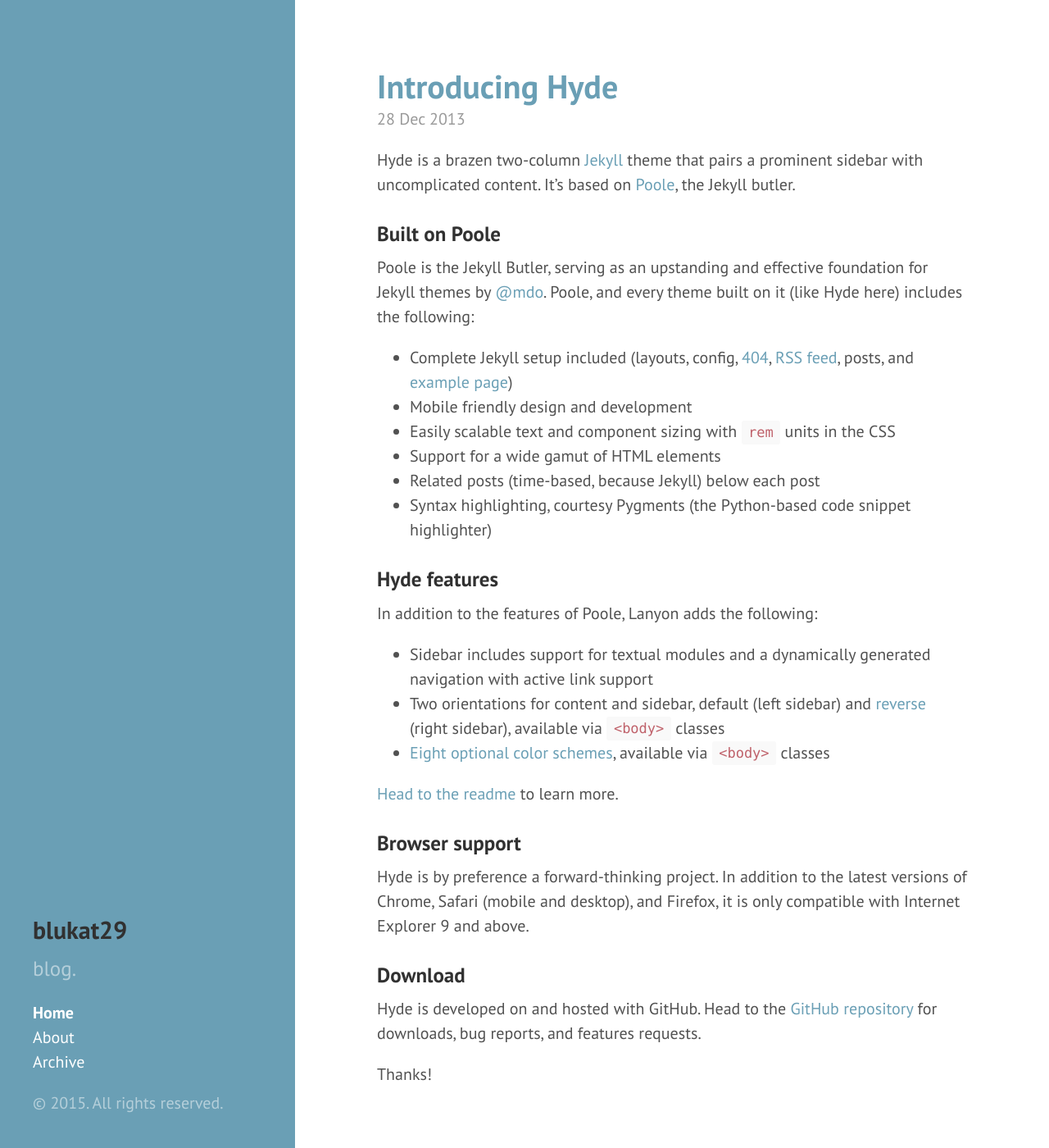
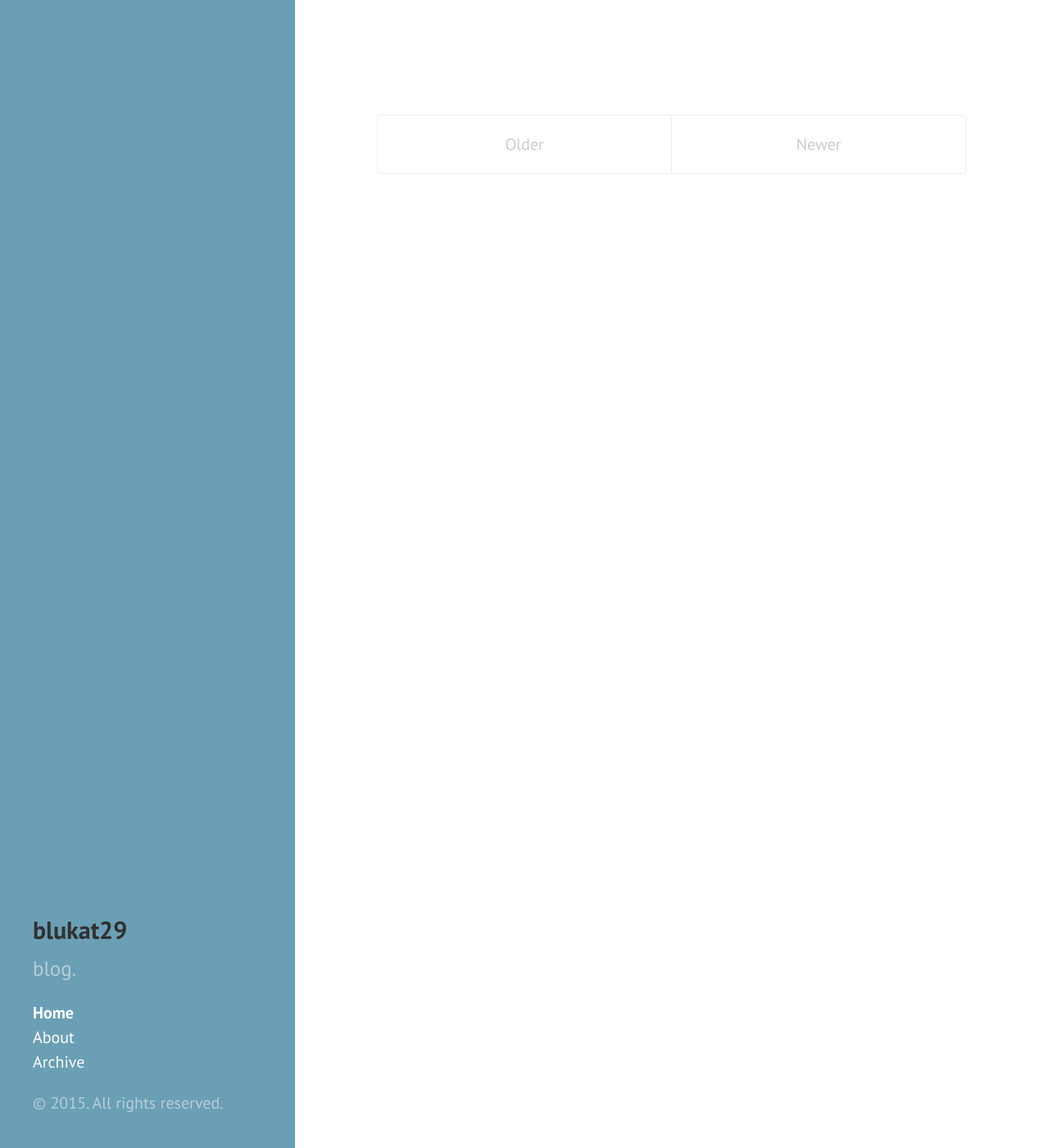
Before and after one commit to blukat29/blukat29.github.io, a Jekyll site: the page built from index.html, in a window 1280 px wide and 1400 px high. Shown: the whole window at 82% size. Built offline with Jekyll 4.4.1, drawn with Linux system fonts in a browser that asks for light colours; Markdown is read by kramdown in place of the engine named in the settings; the list of posts is cut into pages by our own code.

Commit message:
Delete default posts and about page

```diff
--- a/_posts/2013-12-28-introducing-hyde.md
+++ /dev/null
@@ -1,37 +0,0 @@
----
-layout: post
-title: Introducing Hyde
----
-
-Hyde is a brazen two-column [Jekyll](http://jekyllrb.com) theme that pairs a prominent sidebar with uncomplicated content. It's based on [Poole](http://getpoole.com), the Jekyll butler.
-
-### Built on Poole
-
-Poole is the Jekyll Butler, serving as an upstanding and effective foundation for Jekyll themes by [@mdo](https://twitter.com/mdo). Poole, and every theme built on it (like Hyde here) includes the following:
-
-* Complete Jekyll setup included (layouts, config, [404](/404), [RSS feed](/atom.xml), posts, and [example page](/about))
-* Mobile friendly design and development
-* Easily scalable text and component sizing with `rem` units in the CSS
-* Support for a wide gamut of HTML elements
-* Related posts (time-based, because Jekyll) below each post
-* Syntax highlighting, courtesy Pygments (the Python-based code snippet highlighter)
-
-### Hyde features
-
-In addition to the features of Poole, Lanyon adds the following:
-
-* Sidebar includes support for textual modules and a dynamically generated navigation with active link support
-* Two orientations for content and sidebar, default (left sidebar) and [reverse](https://github.com/poole/lanyon#reverse-layout) (right sidebar), available via `<body>` classes
-* [Eight optional color schemes](https://github.com/poole/hyde#themes), available via `<body>` classes
-
-[Head to the readme](https://github.com/poole/hyde#readme) to learn more.
-
-### Browser support
-
-Hyde is by preference a forward-thinking project. In addition to the latest versions of Chrome, Safari (mobile and desktop), and Firefox, it is only compatible with Internet Explorer 9 and above.
-
-### Download
-
-Hyde is developed on and hosted with GitHub. Head to the <a href="https://github.com/poole/hyde">GitHub repository</a> for downloads, bug reports, and features requests.
-
-Thanks!
--- a/about.md
+++ b/about.md
@@ -3,28 +3,6 @@
 title: About
 ---
 
-<p class="message">
-  Hey there! This page is included as an example. Feel free to customize it for your own use upon downloading. Carry on!
-</p>
+Hello!
 
-In the novel, *The Strange Case of Dr. Jeykll and Mr. Hyde*, Mr. Poole is Dr. Jekyll's virtuous and loyal butler. Similarly, Poole is an upstanding and effective butler that helps you build Jekyll themes. It's made by [@mdo](https://twitter.com/mdo).
-
-There are currently two themes built on Poole:
-
-* [Hyde](http://hyde.getpoole.com)
-* [Lanyon](http://lanyon.getpoole.com)
-
-Learn more and contribute on [GitHub](https://github.com/poole).
-
-## Setup
-
-Some fun facts about the setup of this project include:
-
-* Built for [Jekyll](http://jekyllrb.com)
-* Developed on GitHub and hosted for free on [GitHub Pages](https://pages.github.com)
-* Coded with [Sublime Text 2](http://sublimetext.org), an amazing code editor
-* Designed and developed while listening to music like [Blood Bros Trilogy](https://soundcloud.com/maddecent/sets/blood-bros-series)
-
-Have questions or suggestions? Feel free to [open an issue on GitHub](https://github.com/poole/issues/new) or [ask me on Twitter](https://twitter.com/mdo).
-
-Thanks for reading!
+[github](http://github.com/blukat29/)
```
Also changed, not shown: _posts/2012-02-06-whats-jekyll.md (deleted, +0 -12 lines), _posts/2012-02-07-example-content.md (deleted, +0 -55 lines).
